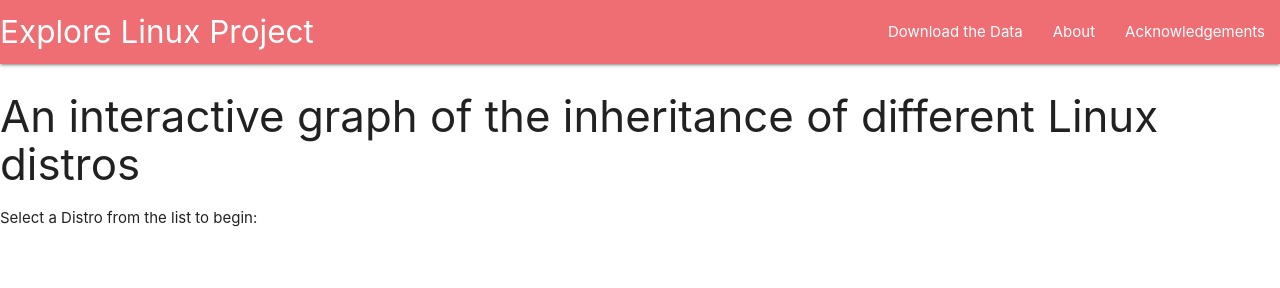
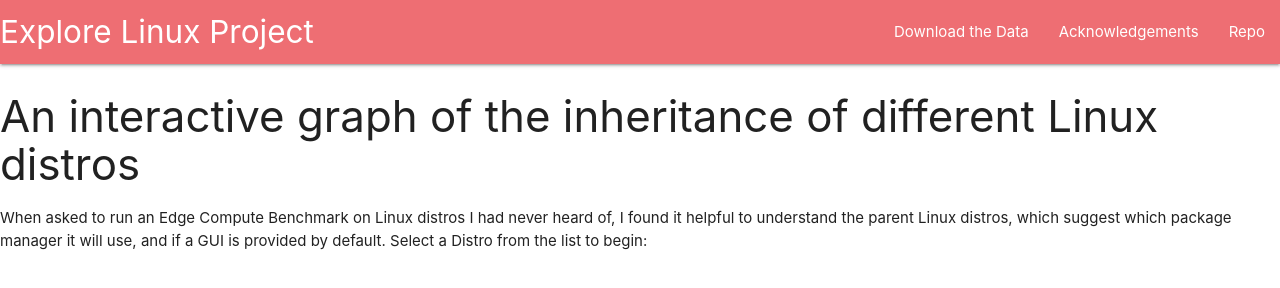
Before and after one commit to rreinold/explore-linux, a plain HTML site: page index.html in a window 1280 px wide. Shown: the top 288 px of the page. Drawn offline with nearby package versions, Linux system fonts and the light colour scheme.

Commit message:
updated page desc

```diff
--- a/index.html
+++ b/index.html
@@ -64,13 +64,13 @@
       <a href="#" class="brand-logo">Explore Linux Project</a>
       <ul id="nav-mobile" class="right hide-on-med-and-down">
         <li><a href="https://github.com/rreinold/explore-linux/blob/master/tree.json">Download the Data</a></li>
-        <li><a href="https://github.com/rreinold/explore-linux">About</a></li>
         <li><a href="https://github.com/rreinold/explore-linux">Acknowledgements</a></li>
+        <li><a href="https://github.com/rreinold/explore-linux">Repo</a></li>
       </ul>
     </div>
   </nav>
 <div><h3>An interactive graph of the inheritance of different Linux distros</h3></div>
-<div><p>Select a Distro from the list to begin:</p></div>
+<div><p>When asked to run an Edge Compute Benchmark on Linux distros I had never heard of, I found it helpful to understand the parent Linux distros, which suggest which package manager it will use, and if a GUI is provided by default. Select a Distro from the list to begin:</p></div>
 <link rel="shortcut icon" href="favicon.ico" type="image/x-icon" />
 <div id="block_container">
    <div id="searchName"></div>
```
